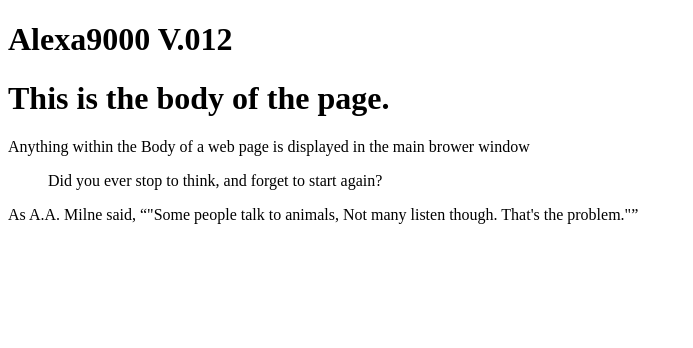
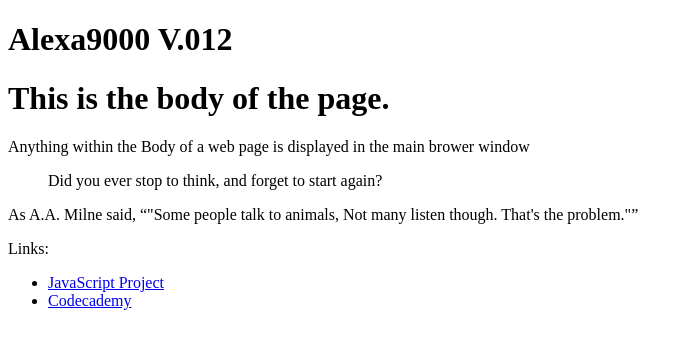
Before and after one commit to alexa9000/alexa9000.github.io, a plain HTML site: page index.html in a window 1280 px wide. Shown: the whole page, without its empty margins (0-693 px from the left). Drawn offline with Linux system fonts and the light colour scheme.

Commit message:
index update

```diff
--- a/index.html
+++ b/index.html
@@ -15,5 +15,10 @@
 
 <p>As A.A. Milne said, <q>"Some people talk to animals, Not many listen though.  That's the problem."</q></p>
 
+<p>Links:</p>
+	<ul>
+		<li><a href="Javascript_Project.html">JavaScript Project</a></li>
+		<li><a href="http://www.codecademy.com">Codecademy</a></ul>
+
 </body>
 </html>
```
